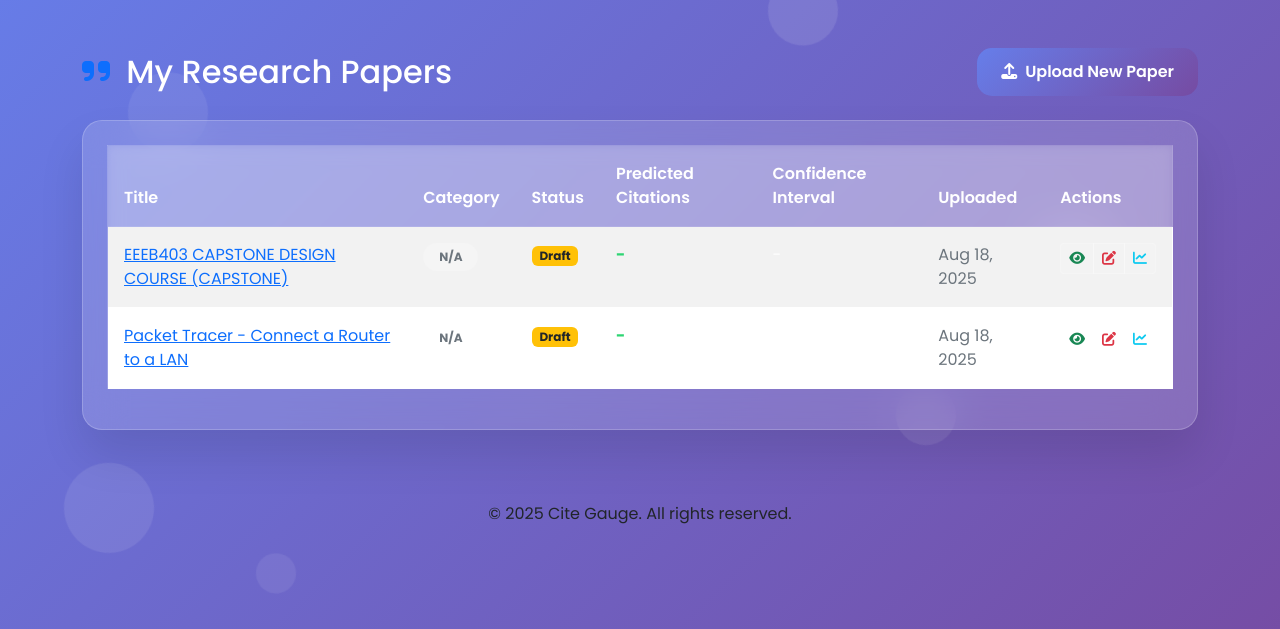
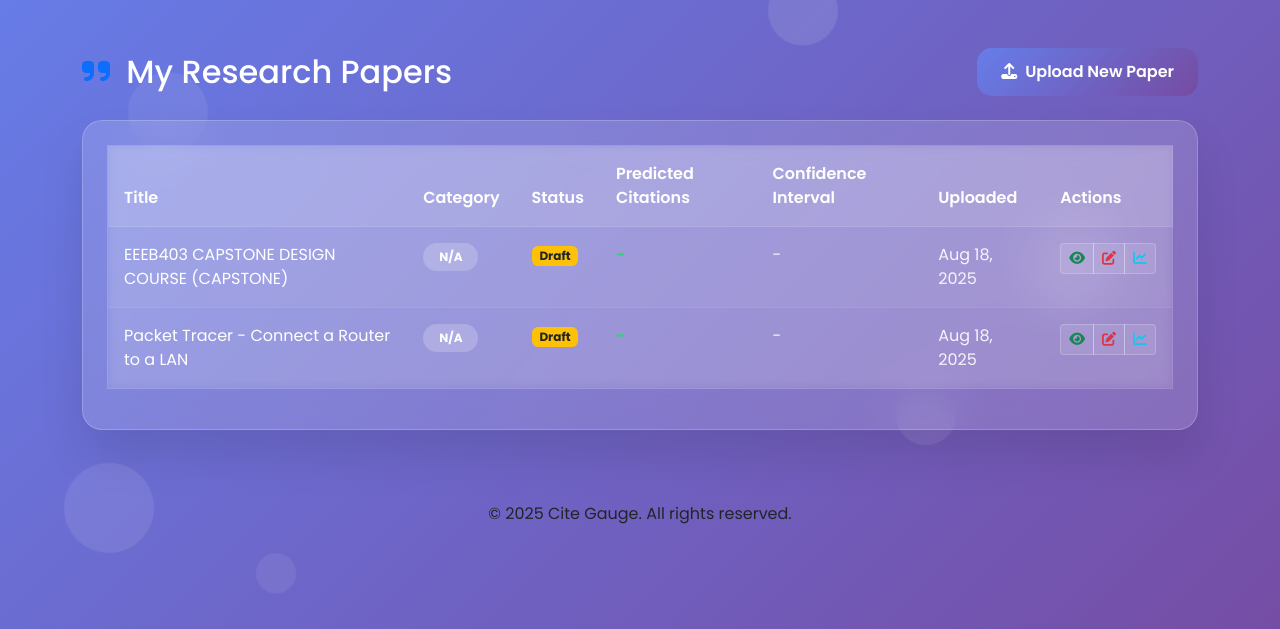
Before and after one commit to mabdulrafea101/CiteGuage, a Django app: page /user/papers/ in a window 1280 px wide. Shown: the part 86-715 px from the top of the page. Run offline with Django 5.2, Linux system fonts and the light colour scheme; a user stored in the database is signed in; data comes from the database, SQL or seed files in the repository; both versions use the stored data as it was after the commit; some libraries are stand-ins or nearby versions.

Commit message:
almost all done

```diff
--- a/project/static/css/dataTables.glass.css
+++ b/project/static/css/dataTables.glass.css
@@ -40,6 +40,13 @@
   backdrop-filter: blur(5px); /* Apply blur to the table itself */
   -webkit-backdrop-filter: blur(5px);
   border-radius: var(--jp-border-radius); /* Match card border-radius */
+  /* Override Bootstrap 5 variables for DataTables integration */
+  --bs-table-bg: transparent !important;
+  --bs-table-color: white !important;
+  --bs-table-striped-bg: rgba(255, 255, 255, 0.05) !important;
+  --bs-table-striped-color: white !important;
+  --bs-table-hover-bg: rgba(45, 255, 135, 0.2) !important;
+  --bs-table-hover-color: white !important;
 }
 
 .table-glass thead th {
@@ -53,13 +60,14 @@
   color: rgba(255, 255, 255, 0.9); /* Slightly transparent white for row text */
 }
 
-.table-glass.table-striped tbody tr.odd {
-  background-color: rgba(255, 255, 255, 0.03); /* Subtle stripe for odd rows */
+.table-glass a {
+  color: white;
+  text-decoration: none;
 }
 
-.table-glass.table-hover tbody tr:hover {
-  background-color: rgba(45, 255, 135, 0.2); /* Accent color for hover */
-  color: white; /* Ensure text remains white on hover */
+.table-glass a:hover {
+  color: #2dff87; /* accent green */
+  text-decoration: underline;
 }
 
 /* Adjust borders for cells to match the transparent theme */
--- a/project/templates/user/my_papers.html
+++ b/project/templates/user/my_papers.html
@@ -65,8 +65,8 @@
                 <tbody>
                   {% for paper in papers %}
                     <tr>
-                      <td><a href="{% url 'Research_paper_detail' paper.id %}">{{ paper.title }}</a></td>
-                      <td><span class="badge badge-glass text-secondary">{{ paper.category|default:'N/A' }}</span></td>
+                      <td class="text-white"><a href="{% url 'Research_paper_detail' paper.id %}">{{ paper.title }}</a></td>
+                      <td><span class="badge badge-glass">{{ paper.category|default:'N/A' }}</span></td>
                       <td>
                         {% if paper.status == 'draft' %}
                           <span class="badge bg-warning text-dark">{{ paper.status|title }}</span>
@@ -86,7 +86,7 @@
                           -
                         {% endif %}
                       </td>
-                      <td class="text-secondary">{{ paper.uploaded_at|date:"M d, Y" }}</td>
+                      <td class="text-glass-muted">{{ paper.uploaded_at|date:"M d, Y" }}</td>
                       <td>
                         <div class="btn-group">
                           <a href="{% url 'Research_paper_detail' paper.id %}" class="btn btn-sm" title="View Details">
```
Also changed, not shown: project/templates/user/json_file_list.html (+4 -4 lines), project/db.sqlite3.
